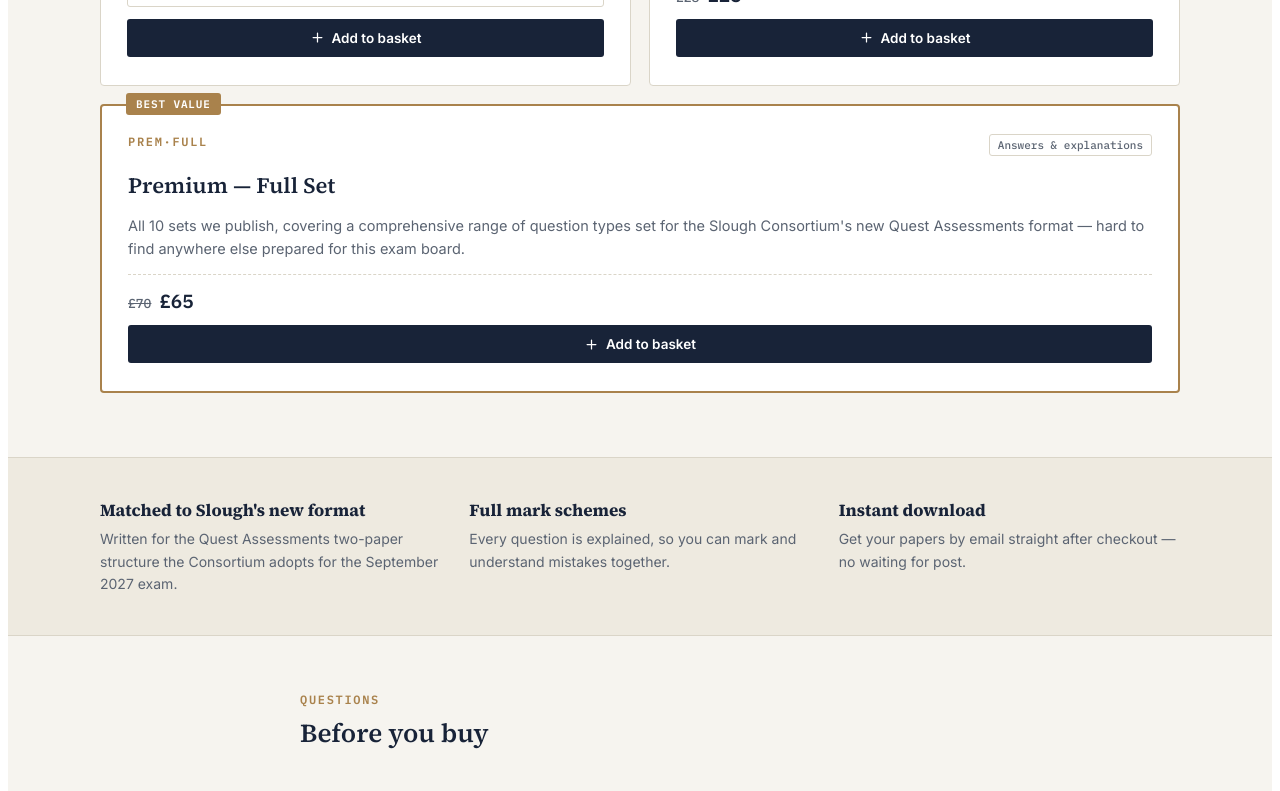
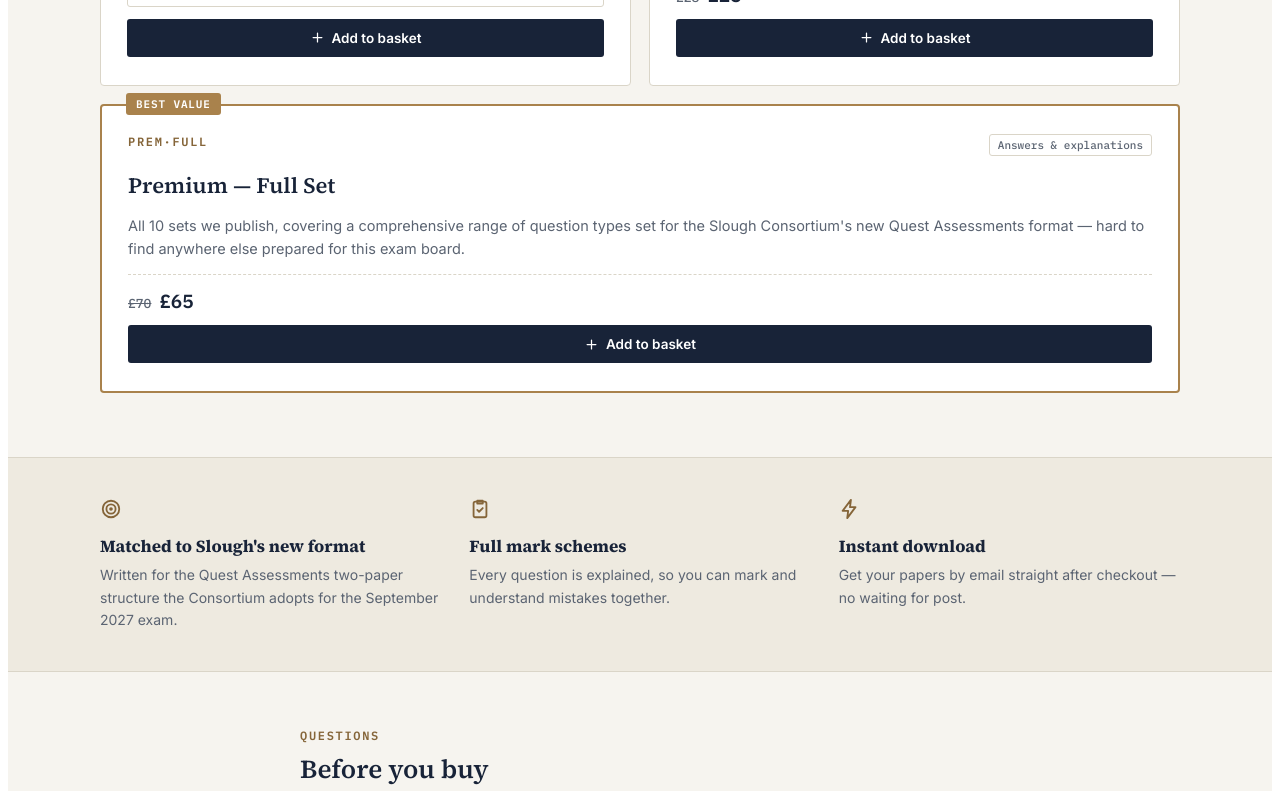
Before and after one commit to i4960550-sys/eleven-plus-site, a React (Vite) app: page / in a window 1280 px wide. Shown: the part 1020-1811 px from the top of the page. Built offline with nearby package versions, Linux system fonts and the light colour scheme.

Commit message:
Fix eyebrow text contrast, add icons to trust strip

```diff
--- a/src/App.jsx
+++ b/src/App.jsx
@@ -28,6 +28,9 @@
 const ArrowRight = (props) => <Icon {...props}><path d="M5 12h14M13 6l6 6-6 6" /></Icon>;
 const Lock = (props) => <Icon {...props}><rect x="5" y="10" width="14" height="11" rx="2" /><path d="M8 10V7a4 4 0 0 1 8 0v3" /></Icon>;
 const Mail = (props) => <Icon {...props}><rect x="3" y="5" width="18" height="14" rx="2" /><path d="m3 7 9 6 9-6" /></Icon>;
+const Target = (props) => <Icon {...props}><circle cx="12" cy="12" r="9" /><circle cx="12" cy="12" r="5" /><circle cx="12" cy="12" r="1" fill="currentColor" /></Icon>;
+const ClipboardCheck = (props) => <Icon {...props}><rect x="5" y="4" width="14" height="17" rx="2" /><path d="M9 3h6v3H9z" /><path d="m9 13 2 2 4-4" /></Icon>;
+const Bolt = (props) => <Icon {...props}><path d="M13 2 4 14h6l-1 8 9-12h-6l1-8Z" /></Icon>;
 
 const FONTS = `
 @import url('https://fonts.googleapis.com/css2?family=Source+Serif+4:ital,opsz,wght@0,8..60,500;0,8..60,600;0,8..60,700;1,8..60,500&family=Inter:wght@400;500;600;700&family=IBM+Plex+Mono:wght@500;600&display=swap');
@@ -100,7 +103,7 @@
         fontWeight: 600,
         letterSpacing: "0.14em",
         textTransform: "uppercase",
-        color: TOKENS.brass,
+        color: TOKENS.brassDark,
       }}
     >
       {children}
@@ -360,7 +363,7 @@
                     style={{
                       fontFamily: "'IBM Plex Mono', monospace",
                       fontSize: 10.5,
-                      color: TOKENS.brass,
+                      color: TOKENS.brassDark,
                       fontWeight: 600,
                       marginBottom: 3,
                     }}
@@ -977,12 +980,13 @@
             }}
           >
             {[
-              { t: "Matched to Slough's new format", d: "Written for the Quest Assessments two-paper structure the Consortium adopts for the September 2027 exam." },
-              { t: "Full mark schemes", d: "Every question is explained, so you can mark and understand mistakes together." },
-              { t: "Instant download", d: "Get your papers by email straight after checkout — no waiting for post." },
+              { t: "Matched to Slough's new format", d: "Written for the Quest Assessments two-paper structure the Consortium adopts for the September 2027 exam.", Icon: Target },
+              { t: "Full mark schemes", d: "Every question is explained, so you can mark and understand mistakes together.", Icon: ClipboardCheck },
+              { t: "Instant download", d: "Get your papers by email straight after checkout — no waiting for post.", Icon: Bolt },
             ].map((f) => (
               <div key={f.t}>
-                <h4 style={{ fontFamily: "'Source Serif 4', serif", fontSize: 17, color: TOKENS.ink, margin: "0 0 6px" }}>{f.t}</h4>
+                <f.Icon size={22} color={TOKENS.brassDark} />
+                <h4 style={{ fontFamily: "'Source Serif 4', serif", fontSize: 17, color: TOKENS.ink, margin: "10px 0 6px" }}>{f.t}</h4>
                 <p style={{ fontSize: 14, color: TOKENS.inkSoft, lineHeight: 1.6, margin: 0 }}>{f.d}</p>
               </div>
             ))}
```
